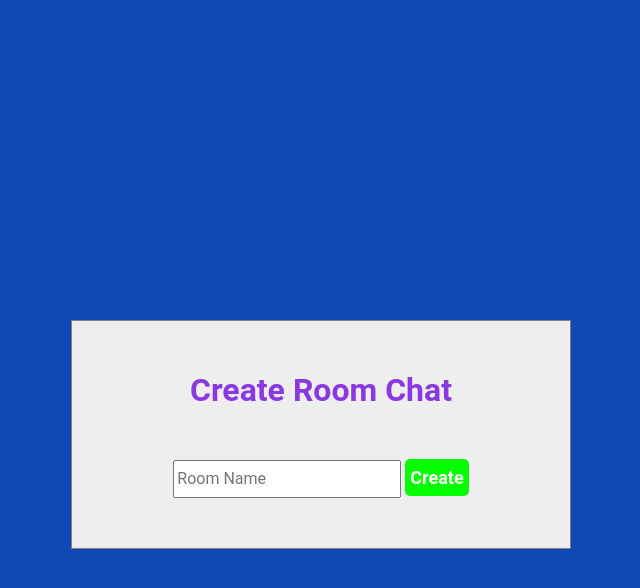
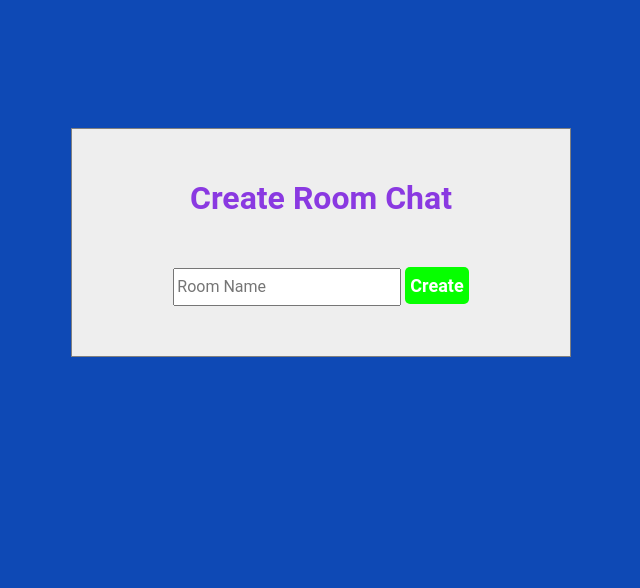
Before and after one commit to DM880/Chat, a Django app: page /create_room_chat/ in a window 1280 px wide. Shown: the top 588 px of the page, without its empty margins (319-959 px from the left). Run offline with Django 3.2, Linux system fonts and the light colour scheme; some libraries are stand-ins or nearby versions.

Commit message:
few tweaks

```diff
--- a/src/chat_app/interfaces/appsite/static/css/create_room_chat.css
+++ b/src/chat_app/interfaces/appsite/static/css/create_room_chat.css
@@ -10,7 +10,7 @@ body{
   background-color: #EEEEEE;
   width: 500px;
   margin: auto;
-  margin-top: 25%;
+  margin-top: 10%;
   border: solid grey 1px;
   text-align: center;
   padding-top: 50px;
--- a/src/chat_app/interfaces/appsite/static/css/room_chat.css
+++ b/src/chat_app/interfaces/appsite/static/css/room_chat.css
@@ -11,6 +11,10 @@
   margin-top: 20px;
   margin-right: 20px;
   margin-left: 20px;
+}
+
+.message:last-child{
+  margin-bottom: 20px;
 }
 
 .sender-message{
```
